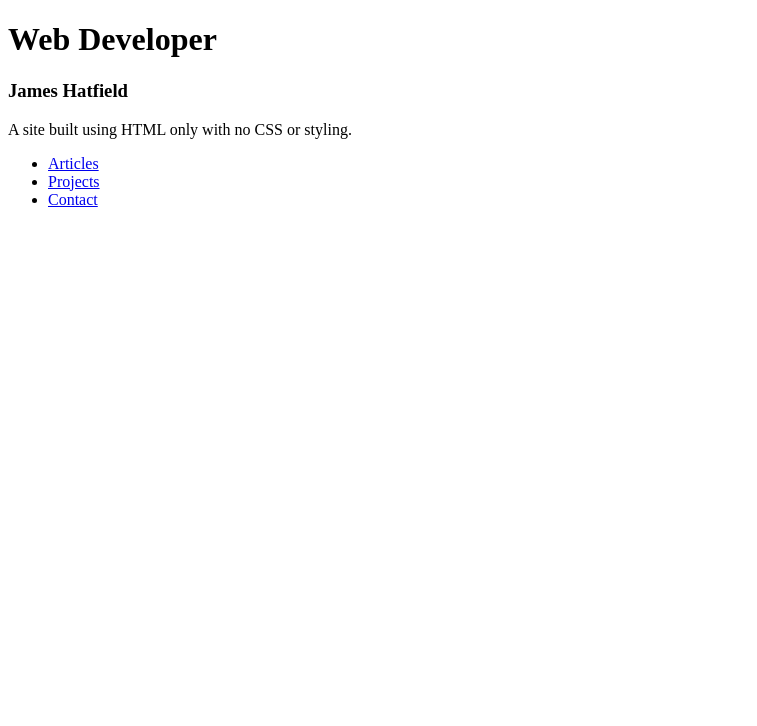
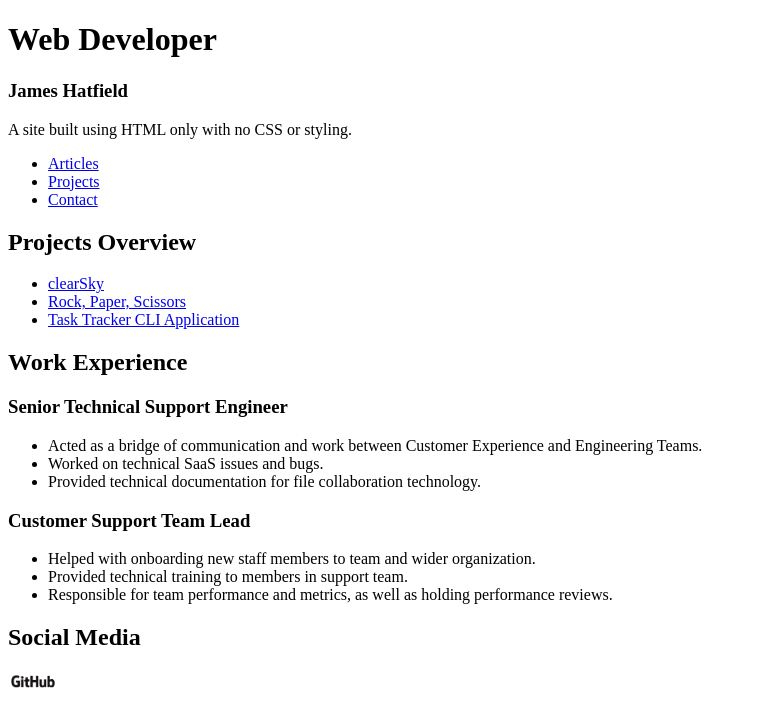
Before and after one commit to JJHH17/basic-html-website, a plain HTML site: page index.html in a window 1280 px wide. Shown: the whole page, without its empty margins (0-757 px from the left). Drawn offline with Linux system fonts and the light colour scheme.

Commit message:
Added job history section, social media links

```diff
--- a/index.html
+++ b/index.html
@@ -22,14 +22,38 @@
 
     <main>
         <section>
+            <h2>Projects Overview</h2>
+            <ul>
+                <li><a href="https://github.com/JJHH17/clearSky" target="_blank">clearSky</a></li>
+                <li><a href="https://github.com/JJHH17/rock-paper-scissors" target="_blank">Rock, Paper, Scissors</a></li>
+                <li><a href="https://github.com/JJHH17/task_tracker_cli" target="_blank">Task Tracker CLI Application</a></li>
+            </ul>
+        </section>
 
+        <section>
+            <h2>Work Experience</h2>
+            <h3>Senior Technical Support Engineer</h3>
+            <ul>
+                <li>Acted as a bridge of communication and work between Customer Experience and Engineering Teams.</li>
+                <li>Worked on technical SaaS issues and bugs.</li>
+                <li>Provided technical documentation for file collaboration technology.</li>
+            </ul>
+
+            <h3>Customer Support Team Lead</h3>
+            <ul>
+                <li>Helped with onboarding new staff members to team and wider organization.</li>
+                <li>Provided technical training to members in support team.</li>
+                <li>Responsible for team performance and metrics, as well as holding performance reviews.</li>
+            </ul>
         </section>
+
         <section>
+            <h2>Social Media</h2>
+            <a href="https://github.com/JJHH17" target="_blank">
+                <img src="./assets/GitHub_Logo.png" alt="GitHub Logo" width="50">
+            </a>
+        </section>
 
-        </section>
-        <section>
-
-        </section>
         <section>
 
         </section>
```
